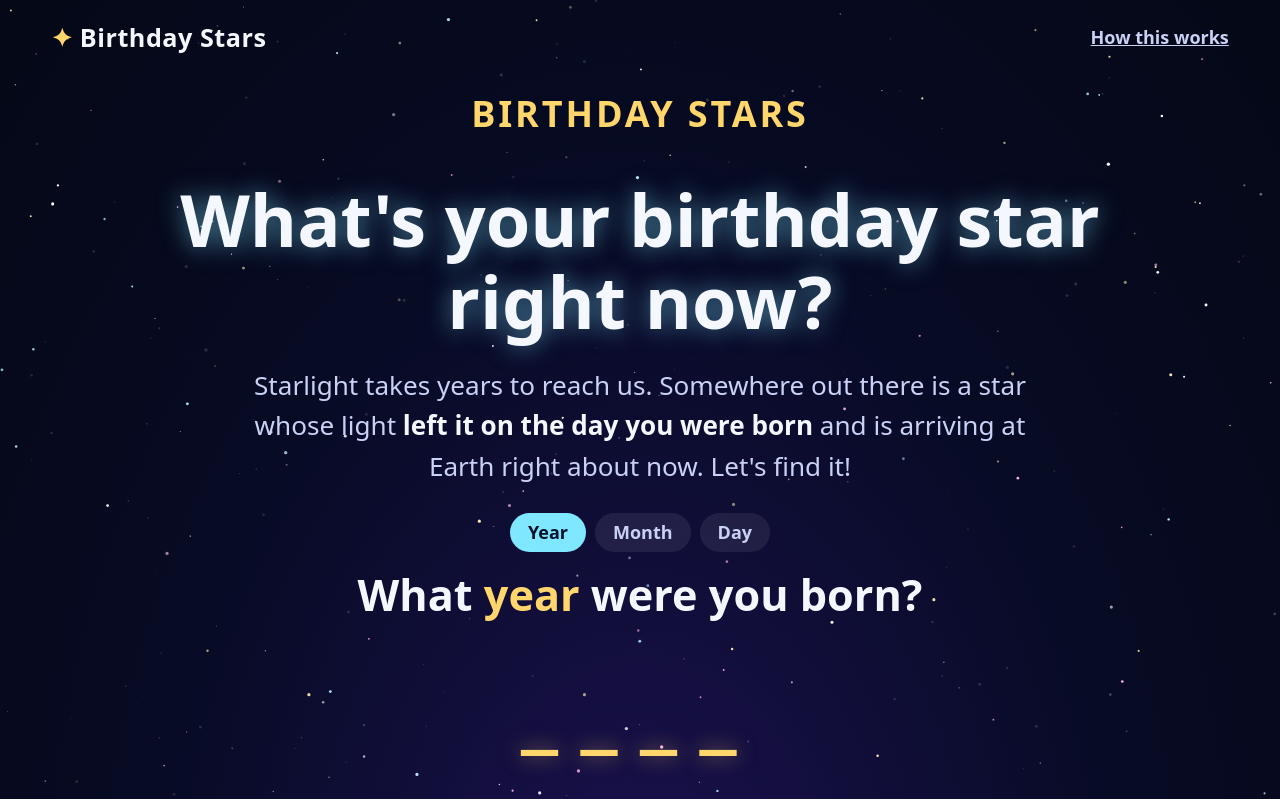
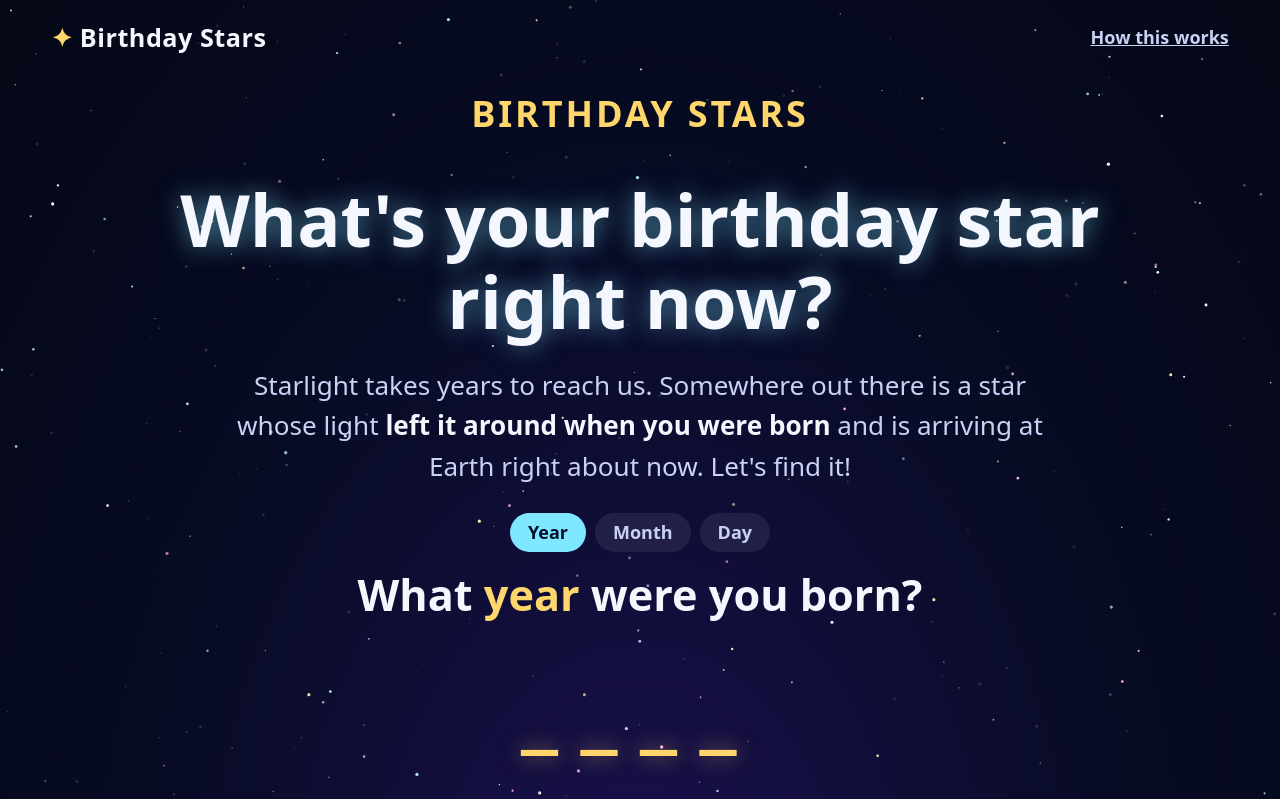
Before and after one commit to jaredeckersley/birthstars, a PHP site: template templates/home.twig in a window 1280 px wide. Shown: the top 799 px of the page. Run offline with PHP 8.4, Linux system fonts and the light colour scheme; the template is opened without the code that fills it, so the values that code supplies are empty; data comes from the database, SQL or seed files in the repository; some libraries are stand-ins or nearby versions.

Commit message:
Soften birth-time copy to acknowledge approximate light travel
Change exact "day/when you were born" claims in the home lead, meta
description, result explain heading, about page, README, and finder
docblock to "around when/the time you were born". Leave the new
headline and light-speed aside unchanged. Update AppTest.

```diff
--- a/src/BirthdayStarFinder.php
+++ b/src/BirthdayStarFinder.php
@@ -6,7 +6,7 @@ namespace BirthStars;
 
 use DateTimeImmutable;
 
-/** Finds "your birthday star": the named star whose light set off when you were born. */
+/** Finds "your birthday star": the named star whose light set off around when you were born. */
 final class BirthdayStarFinder
 {
     public function __construct(
--- a/templates/about.twig
+++ b/templates/about.twig
@@ -4,7 +4,7 @@
 <article class="card prose">
   <h1>How Birthday Stars works</h1>
   <p><strong>A light year</strong> is how far light travels in one year: about 5.9 trillion miles. When we look at a star 10 light years away, we see light that left it 10 years ago.</p>
-  <p>Birthday Stars works out how many years old you are, then finds the star with a name whose distance in light years is closest to that number. The light from that star started its trip when you were born!</p>
+  <p>Birthday Stars works out how many years old you are, then finds the star with a name whose distance in light years is closest to that number. The light from that star started its trip around when you were born!</p>
   <p>Your birthday star can change as you get older, because light from farther stars keeps arriving.</p>
   <p>Journey Through the Universe is a NOIRLab / Gemini Observatory program that brings astronomers and engineers into Hawaiʻi Island classrooms every year.</p>
   <h2>Be a scientist, or a coder!</h2>
--- a/templates/home.twig
+++ b/templates/home.twig
@@ -4,7 +4,7 @@
 <section class="hero">
   <p class="hero-title">Birthday Stars{% if subtitle_haw %}<span class="hero-sub" lang="haw">{{ subtitle_haw }}</span>{% endif %}</p>
   <h1 class="glow">What&#39;s your birthday star right now?</h1>
-  <p class="lead">Starlight takes years to reach us. Somewhere out there is a star whose light <strong>left it on the day you were born</strong> and is arriving at Earth right about now. Let's find it!</p>
+  <p class="lead">Starlight takes years to reach us. Somewhere out there is a star whose light <strong>left it around when you were born</strong> and is arriving at Earth right about now. Let's find it!</p>
 </section>
 
 {% if error %}<p class="error" role="alert">{{ error }}</p>{% endif %}
--- a/templates/layout.twig
+++ b/templates/layout.twig
@@ -4,7 +4,7 @@
 <meta charset="utf-8">
 <meta name="viewport" content="width=device-width, initial-scale=1">
 <title>{% block title %}Birthday Stars{% endblock %}</title>
-<meta name="description" content="Find the star whose light set off on its journey to Earth on the day you were born.">
+<meta name="description" content="Find the star whose light set off on its journey to Earth around the time you were born.">
 <link rel="icon" href="{{ base }}/assets/img/favicon.svg" type="image/svg+xml">
 <link rel="stylesheet" href="{{ base }}/assets/css/app.css?v={{ v }}">
 <script src="{{ base }}/assets/js/app.js?v={{ v }}" defer></script>
--- a/templates/result.twig
+++ b/templates/result.twig
@@ -12,7 +12,7 @@
 </section>
 
 <section class="explain card">
-  <h2>The light you see left it when you were born</h2>
+  <h2>The light you see left it around when you were born</h2>
   <p class="big-number"><span>{{ star.distanceLy|number_format(1) }}</span> light years away</p>
   {% if r.isTooYoungForAnyStar %}
   <p>You are {{ age_years|number_format(1) }} years old, and that's so young that no other star's light has had time to make the whole trip in your lifetime! {{ name }} is one of the closest stars of all. Its light set off <strong>{{ star.distanceLy|number_format(1) }} years</strong> ago, before you were born, and the light leaving it today will arrive in about {{ (star.distanceLy - age_years)|round(0, 'ceil') }} years. Come back then!</p>
```
Also changed, not shown: tests/AppTest.php (+3 -0 lines), README.md.
